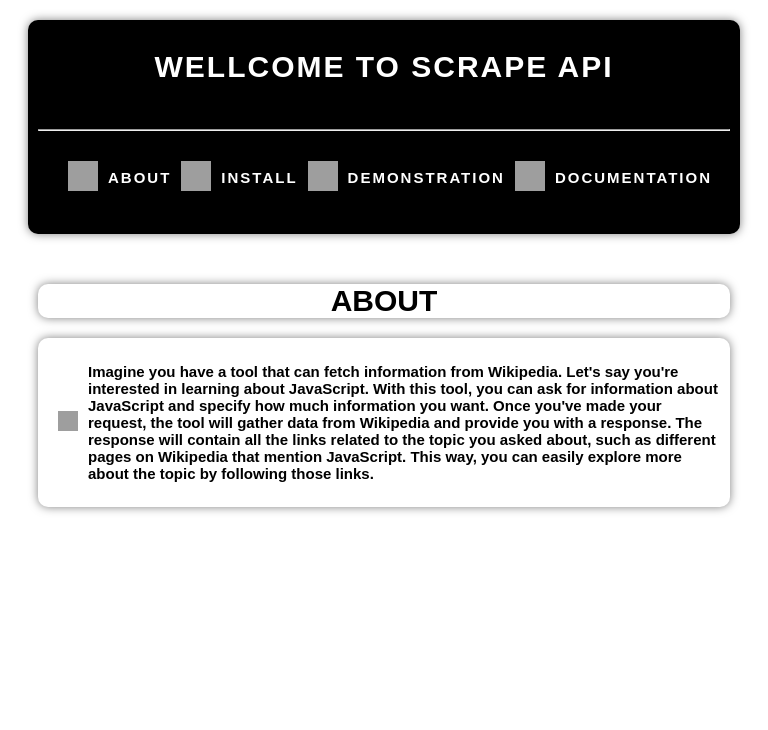
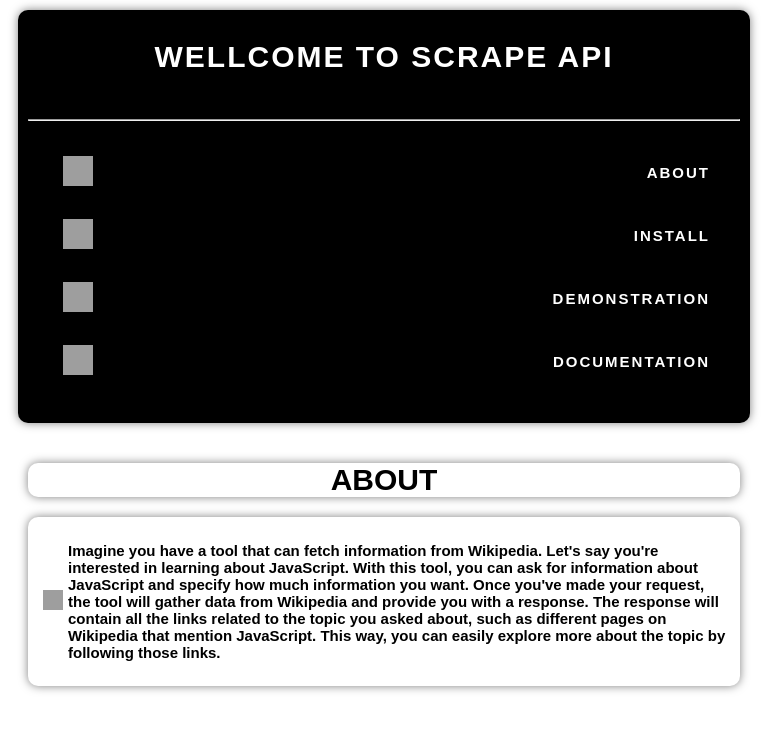
Before and after one commit to Akthar99/Scrape-API, a plain HTML site: page index.html in a window 768 px wide. Drawn offline with Linux system fonts and the light colour scheme; grey boxes are pictures that could not be loaded.

Commit message:
made it mobile responsive

```diff
--- a/style.css
+++ b/style.css
@@ -115,3 +115,36 @@
     text-decoration: none;
     font-weight: bold;
 }
+
+/* For screens smaller than 768px (typical mobile phones) */
+@media only screen and (max-width: 768px) {
+    body {
+        font-size: 14px; /* Adjust font size for better readability on smaller screens */
+    }
+    #head, #about-head, #about-content {
+        margin: 10px; /* Add some space around the headings and content */
+    }
+    #content-table {
+        flex-direction: column; /* Change flex direction to stack items vertically */
+    }
+    #about-icon {
+        margin-bottom: 10px; /* Add space between each icon link */
+    }
+    i {
+        padding: 5px; /* Decrease icon padding for better spacing */
+    }
+}
+
+/* For screens between 768px and 1024px (tablets) */
+@media only screen and (min-width: 768px) and (max-width: 1024px) {
+    body {
+        font-size: 16px; /* Adjust font size */
+    }
+    #content-table {
+        flex-wrap: wrap; /* Allow items to wrap onto multiple lines */
+        justify-content: center; /* Center align items */
+    }
+    #about-icon {
+        margin: 10px; /* Add space around each icon link */
+    }
+}
```
